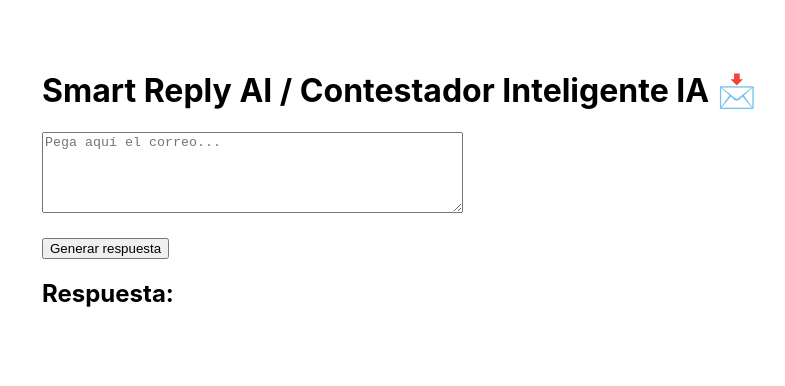
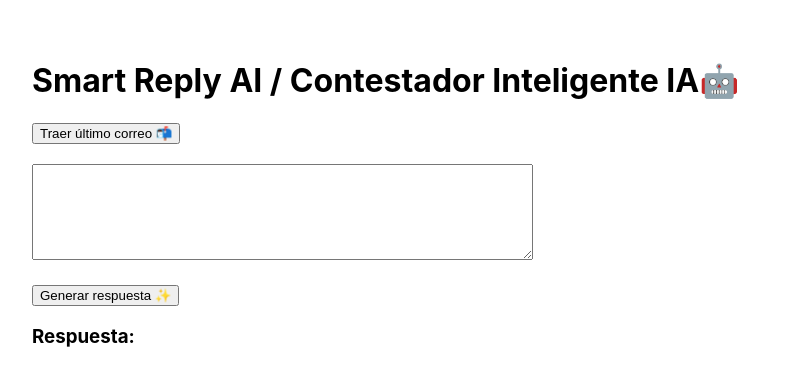
Before and after one commit to Jorkel79/Contestador_Inteligente_IA-React-AI, a React (Create React App) app in the folder frontend/: page / in a window 1280 px wide. Shown: the top 386 px of the page, without its empty margins (8-793 px from the left). Built offline with nearby package versions, Linux system fonts and the light colour scheme.

Commit message:
Enhance email retrieval and display in frontend; add latest email endpoint in backend

```diff
--- a/frontend/src/App.js
+++ b/frontend/src/App.js
@@ -1,18 +1,34 @@
 import { useState } from "react";
 
 function App() {
-  const [emailText, setEmailText] = useState("");
+
+  const [email, setEmail] = useState("");
   const [reply, setReply] = useState("");
+
+  const getLatestEmail = async () => {
+    const res = await fetch("http://localhost:4000/emails");
+    const data = await res.json();
+
+    if(data.length > 0){
+      setEmail(`
+        De: ${data[0].from}
+        Asunto: ${data[0].subject}
+
+        ${data[0].snippet}
+      `);
+
+    }
+  };
 
   const generateReply = async () => {
     const res = await fetch("http://localhost:4000/generate-reply", {
       method: "POST",
       headers: {
-        "Content-Type": "application/json",
+        "Content-Type": "application/json"
       },
       body: JSON.stringify({
-        emailText: emailText,
-      }),
+        emailText: email
+      })
     });
 
     const data = await res.json();
@@ -20,23 +36,29 @@ function App() {
   };
 
   return (
-    <div style={{ padding: 50 }}>
-      <h1>Smart Reply AI / Contestador Inteligente IA 📩</h1>
+    <div style={{padding:"40px"}}>
+      <h1>Smart Reply AI / Contestador Inteligente IA🤖</h1>
+
+      <button onClick={getLatestEmail}>
+        Traer último correo 📬
+      </button>
+
+      <br/><br/>
 
       <textarea
-        rows="5"
-        cols="50"
-        placeholder="Pega aquí el correo..."
-        onChange={(e) => setEmailText(e.target.value)}
+        rows="6"
+        cols="60"
+        value={email}
+        onChange={(e)=>setEmail(e.target.value)}
       />
 
-      <br /><br />
+      <br/><br/>
 
       <button onClick={generateReply}>
-        Generar respuesta
+        Generar respuesta ✨
       </button>
 
-      <h2>Respuesta:</h2>
+      <h3>Respuesta:</h3>
       <p>{reply}</p>
     </div>
   );
```
Also changed, not shown: 1 other file (tests, documents, lock files or other folders).
